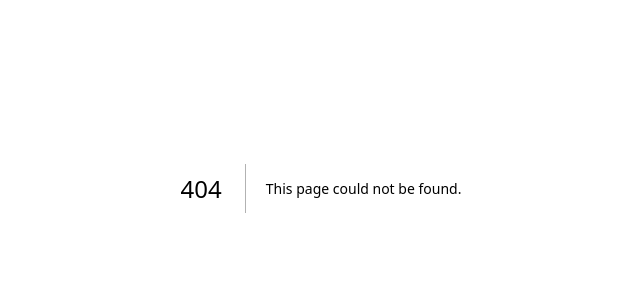
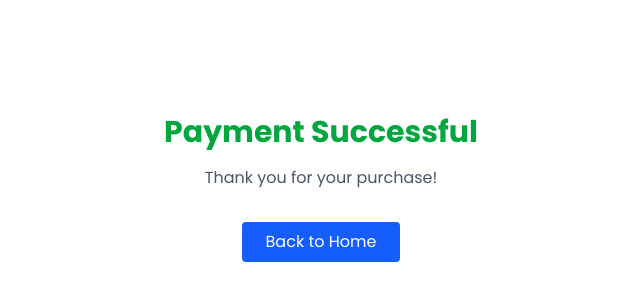
Before and after one commit to LegitFR/ProBeauty-Web, a Next.js app: page /payment-success in a window 1280 px wide. Before the commit this address had no page. Shown: the part 212-512 px from the top of the page, without its empty margins (319-959 px from the left). Built offline with nearby package versions, Linux system fonts and the light colour scheme.

Commit message:
Feat: Add payment success page component

```diff
--- /dev/null
+++ b/app/payment-success/page.tsx
@@ -0,0 +1,13 @@
+export default function PaymentSuccessPage() {
+  return (
+    <div className="flex items-center justify-center min-h-screen">
+      <div className="text-center">
+        <h1 className="text-3xl font-bold text-green-600 mb-4">Payment Successful</h1>
+        <p className="text-gray-600 mb-8">Thank you for your purchase!</p>
+        <a href="/" className="inline-block px-6 py-2 bg-blue-600 text-white rounded hover:bg-blue-700">
+          Back to Home
+        </a>
+      </div>
+    </div>
+  )
+}
```
